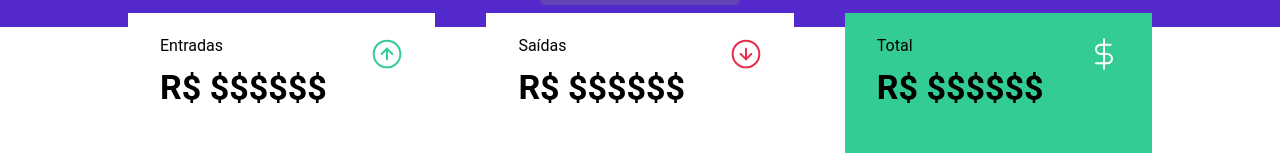
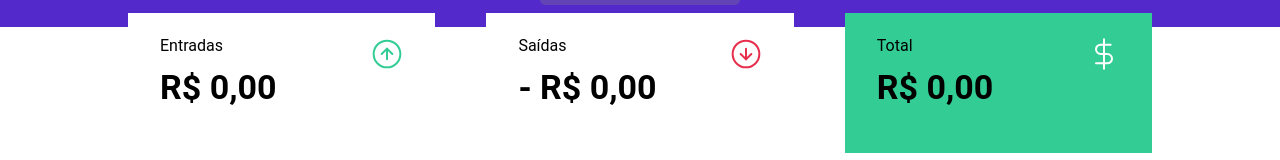
Before and after one commit to GusRot/DTMoney, a React (Create React App) app: page / in a window 1280 px wide. Shown: the part 183-343 px from the top of the page. Built offline with nearby package versions, Linux system fonts and the light colour scheme; no server answers; what miragejs would draw is missing.

Commit message:
Context API

```diff
--- a/package.json
+++ b/package.json
@@ -1,5 +1,5 @@
 {
-  "name": "my-app",
+  "name": "dt-money",
   "version": "0.1.0",
   "private": true,
   "dependencies": {
--- a/src/App.tsx
+++ b/src/App.tsx
@@ -4,6 +4,7 @@
 import React, { useState } from 'react';
 import Modal from 'react-modal';
 import { TransactionModal } from './components/TransactionModal';
+import { TransactionsProvider } from './TransactionsContent';
 
 Modal.setAppElement('#root');
 
@@ -21,7 +22,7 @@
   }
 
   return (
-    <>
+    <TransactionsProvider>
     <Header onOpenTransactionModal = {handleModalOpen}/>
     <Dashboard />
     <TransactionModal
@@ -29,7 +30,7 @@
       onRequestClose = {handleModalClose}
     />
     <GlobalStyle/>
-    </>
+    </TransactionsProvider>
   );
 }
 
--- /dev/null
+++ b/src/TransactionsContent.tsx
@@ -0,0 +1,55 @@
+import { createContext, ReactNode, useEffect, useState } from "react";
+import { api } from "./services/api";
+
+
+interface Transaction {
+    id: number;
+    title: string;
+    amount: number;
+    type: string;
+    category: string;
+    createdAt: string;
+}
+
+type TransactionInput = Omit<Transaction, 'id' | 'createdAt'>;
+
+interface TransactionsProviderProps {
+    children: ReactNode;
+}
+
+interface TransactionsContextData {
+    transactions: Transaction[];
+    createTransaction: (transaction: TransactionInput) => Promise<void>;
+}
+
+export const TransactionsContext = createContext<TransactionsContextData>(
+    {} as TransactionsContextData
+    );
+
+export function TransactionsProvider({children}: TransactionsProviderProps) {
+    const [transactions, setTransactions] = useState<Transaction[]>([]);
+
+    useEffect( () => {
+        api.get('transactions').then(response => setTransactions(response.data.transactions))
+    }, []);
+
+    async function createTransaction(transactionInput: TransactionInput) {
+
+      const response =  await api.post('/transactions', {
+          ...transactionInput,
+            createdAt: new Date()
+        });
+
+      const {transaction} = response.data;
+
+      setTransactions([
+          ...transactions, transaction
+      ])
+    }
+
+    return (
+        <TransactionsContext.Provider value = {{transactions, createTransaction}}>
+            {children}
+        </TransactionsContext.Provider>
+    )
+}
--- a/src/components/Dashboard/index.tsx
+++ b/src/components/Dashboard/index.tsx
@@ -1,35 +1,15 @@
 import { Container } from "./styles";
 import { Summary } from "../Summary";
 import { TransactionTable } from "../TransactionTable";
-import React, { useEffect, useState } from "react";
-import { api } from "../../services/api";
+import React from "react";
 
-
-interface Transaction {
-    id: number;
-    title: string;
-    amount: number;
-    type: string;
-    category: string;
-    createdAt: string;
-}
 
 export function Dashboard() {
 
-    const [transactions, setTransactions] = useState<Transaction[]>([]);
-
-    useEffect( () => {
-        api.get('transactions').then(response => setTransactions(response.data.transactions))
-    }, []);
-
     return(
         <Container>
-            <Summary
-            newTransactions = {transactions}
-            />
-            <TransactionTable
-            newTransactions = {transactions}
-            />
+            <Summary/>
+            <TransactionTable/>
         </Container>
     )
 }
--- a/src/components/Summary/index.tsx
+++ b/src/components/Summary/index.tsx
@@ -2,48 +2,35 @@
 import incomeImg from "../../assets/income.svg";
 import outcomeImg from "../../assets/outcome.svg";
 import totalImg from "../../assets/total.svg";
-import React, { useState } from "react";
+import React, { useContext } from "react";
+import { TransactionsContext } from "../../TransactionsContent";
 
-interface newTransactionsProps {
-    newTransactions: Array<{
-        id: number;
-        title: string;
-        amount: number;
-        type: string;
-        category: string;
-        createdAt: string;
-    }>
-}
 
-export function Summary({newTransactions} : newTransactionsProps) {
+export function Summary() {
 
-    const [totalAPI, setTotalAPI] = useState("$$$$$$");
-    const [depositAPI, setDepositAPI] = useState("$$$$$$");
-    const [withdrawAPI, setWithdrawAPI] = useState("$$$$$$");
+    const {transactions} = useContext(TransactionsContext);
 
-    function sumAPI() {
-        let deposits = 0;
-        let withdraws = 0;
-        for(let i=0; i<newTransactions.length; i++) {
-
-            if(newTransactions[i].type === 'deposit') {
-            deposits += newTransactions[1].amount;
-            } else if (newTransactions[i].type === 'withdraw') {
-                withdraws += newTransactions[1].amount;
-            }
+    const summary = transactions.reduce((acc, transaction) => {
+        if (transaction.type === 'deposit') {
+            acc.deposits += transaction.amount;
+            acc.total += transaction.amount;
+        } else {
+            acc.withdraws += transaction.amount;
+            acc.total -= transaction.amount;
         }
 
-        const total = `${deposits - withdraws}`;
-        setTotalAPI(total);
-        setDepositAPI(`${deposits}`);
-        setWithdrawAPI(`${withdraws}`);
-    }
+        return acc
+    }, {
+        deposits: 0,
+        withdraws: 0,
+        total: 0
+    })
 
 
     return(
         <>
             <ContainerButton>
-                <button onClick = {sumAPI}>Mostrar Valores</button>
+                <button>Mostrar Valores</button>
             </ContainerButton>
 
             <Container>
@@ -52,21 +39,36 @@
                         <p>Entradas</p>
                         <img src={incomeImg} alt="" />
                     </header>
-                    <h2>R$ {depositAPI}</h2>
+                    <h2>
+                        {new Intl.NumberFormat('pt-BR', {
+                            style: 'currency',
+                            currency: 'BRL'
+                        }).format(summary.deposits)}
+                    </h2>
                 </div>
                 <div>
                     <header>
                         <p>Saídas</p>
                         <img src={outcomeImg} alt="" />
                     </header>
-                    <h2>R$ {withdrawAPI}</h2>
+                    <h2>
+                        - {new Intl.NumberFormat('pt-BR', {
+                            style: 'currency',
+                            currency: 'BRL'
+                        }).format(summary.withdraws)}
+                    </h2>
                 </div>
                 <div>
                     <header>
                         <p>Total</p>
                         <img src={totalImg} alt="" />
                     </header>
-                    <h2>R$ {totalAPI}</h2>
+                    <h2>
+                        {new Intl.NumberFormat('pt-BR', {
+                            style: 'currency',
+                            currency: 'BRL'
+                        }).format(summary.total)}
+                    </h2>
                 </div>
             </Container>
         </>
--- a/src/components/TransactionModal/index.tsx
+++ b/src/components/TransactionModal/index.tsx
@@ -1,10 +1,10 @@
-import React, { FormEvent, useState } from "react";
+import React, { FormEvent, useContext, useState } from "react";
 import Modal from 'react-modal';
 import { Container, ContainerButton } from "./styles";
 import closeModal from '../../assets/close.svg';
 import incomeModal from '../../assets/income.svg';
 import outcomeModal from '../../assets/outcome.svg';
-import { api } from "../../services/api";
+import { TransactionsContext } from "../../TransactionsContent";
 
 interface TransactionModalProps {
     isOpen: boolean;
@@ -13,22 +13,29 @@
 
 export function TransactionModal({isOpen, onRequestClose}: TransactionModalProps ) {
 
+    const { createTransaction } = useContext(TransactionsContext)
+
     const [title, setTitle ] = useState('');
-    const[value, setValue] = useState(0);
+    const[amount, setAmount] = useState(0);
     const [category, setCategory] = useState('');
     const [type, setType] = useState('');
 
-    function handleSubmitForms(event: FormEvent) {
+    async function handleSubmitForms(event: FormEvent) {
+
         event.preventDefault();
 
-        const data = {
+        await createTransaction({
             title,
-            value,
+            amount,
             category,
             type
-        };
+        })
 
-        api.post('/transactions', data)
+        setTitle('');
+        setAmount(0);
+        setCategory('');
+        setType('');
+        onRequestClose();
     }
 
     return (
@@ -51,8 +58,8 @@
                 />
 
                 <input type="number" placeholder="Valor"
-                value = {value}
-                onChange = {event => setValue(Number(event.target.value))}
+                value = {amount}
+                onChange = {event => setAmount(Number(event.target.value))}
                 />
 
                 <ContainerButton>
@@ -69,7 +76,7 @@
                     type = "button"
                     className = {type === 'withdraw' ? 'active' : ''}
                     onClick = {() => {setType('withdraw')}}>
-                        <span>Entrada</span>
+                        <span>Saida</span>
                         <img src={outcomeModal} alt="Saídas" />
                     </button>
                 </ContainerButton>
--- a/src/components/TransactionTable/index.tsx
+++ b/src/components/TransactionTable/index.tsx
@@ -1,19 +1,12 @@
-import React from 'react';
+import React, { useContext } from 'react';
+import { TransactionsContext } from '../../TransactionsContent';
 import {Container} from "./styles";
 
 
-interface newTransactionsProps {
-    newTransactions: Array<{
-        id: number;
-        title: string;
-        amount: number;
-        type: string;
-        category: string;
-        createdAt: string;
-    }>
-}
+export function TransactionTable() {
 
-export function TransactionTable({newTransactions} : newTransactionsProps) {
+    const {transactions} = useContext(TransactionsContext);
+
     return(
         <Container>
             <table>
@@ -27,7 +20,7 @@
                 </thead>
 
                 <tbody>
-                    {newTransactions.map((transaction) => (
+                    {transactions.map((transaction) => (
                     <tr key = {transaction.id}>
                         <td>{transaction.title}</td>
                         <td
```
